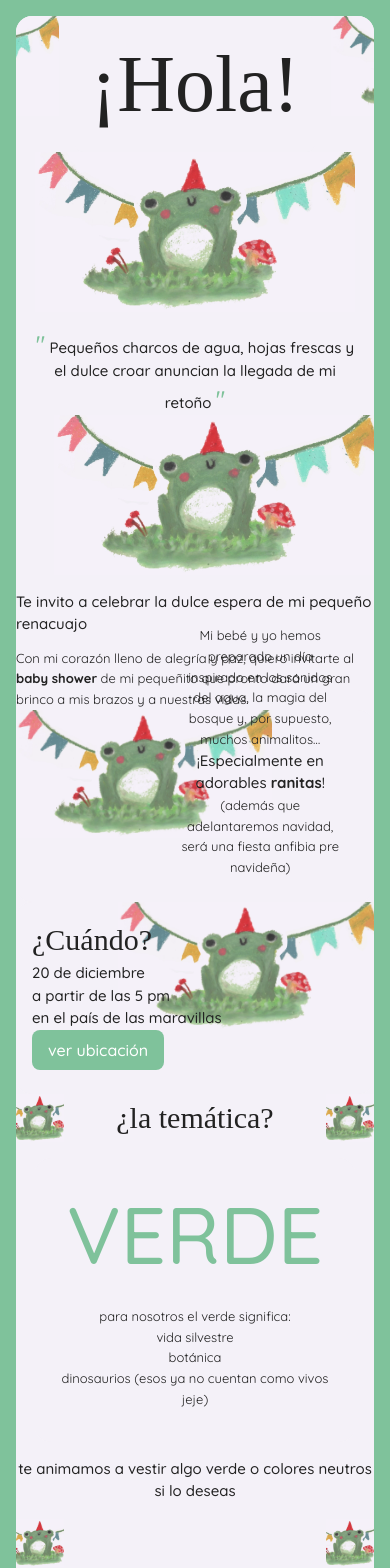
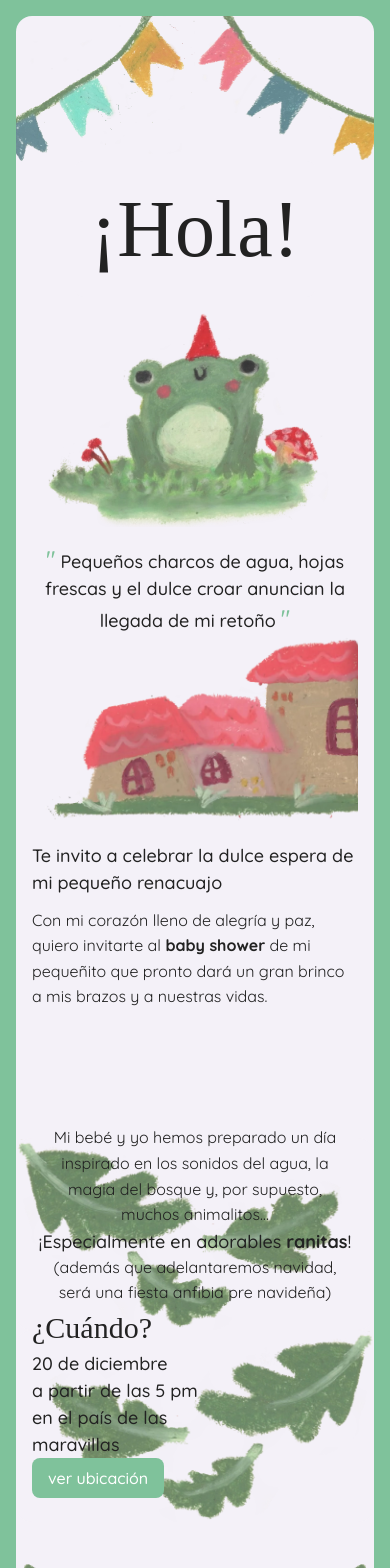
Before and after one commit to pedro-carpio/eventa-invites, an Angular app: page /invitacion/croac in a window 390 px wide. Shown: the top 1568 px of the page. Built offline with nearby package versions, Linux system fonts and the light colour scheme; a web font is replaced by a local one.

Commit message:
feat: Enhance Baby Shower invitation layout and improve modal responsiveness

```diff
--- a/src/app/components/event/baby-shower/invite.html
+++ b/src/app/components/event/baby-shower/invite.html
@@ -6,21 +6,22 @@
     class="container-invite flex flex-col items-center w-full rounded-2xl overflow-y-hidden overflow-x-hidden"
     style="max-width: calc(min(100% - 2em, 1080px))"
   >
-    <!-- 1. Título Principal con banderines -->
-    <div class="flex items-start justify-center gap-4 w-full">
+    <!-- 1. Banderines (siempre visibles) -->
+    <div class="flex items-center justify-center gap-0 w-full">
       <img
-        src="/croac.webp"
+        src="/banderin-izquierdo.webp"
         alt="Banderín izquierdo"
         class="w-50 sm:w-80 md:w-100 object-cover flex-shrink-0"
       />
+      <!-- Hola solo en md+ (dentro de los banderines) -->
       <h2
-        class="typography-h2 text-center px-4 py-2 rounded-lg"
-        style="background-color: #f4f1f8; font-size: 80px; align-self: flex-end"
+        class="hidden md:block typography-h2 text-center px-4 py-2 rounded-lg"
+        style="background-color: #f4f1f8; font-size: 80px"
       >
         ¡Hola!
       </h2>
       <img
-        src="/croac.webp"
+        src="/banderin-derecho.webp"
         alt="Banderín derecho"
         class="w-50 sm:w-80 md:w-100 object-cover flex-shrink-0"
       />
@@ -28,7 +29,15 @@
 
     <!-- 2. Imagen + Quote -->
     <div class="w-full max-w-2xl flex flex-col items-center gap-4">
-      <img src="/croac.webp" alt="Sapito" class="w-full max-w-xs object-cover" />
+      <!-- Título "Hola" solo en móviles (md:hidden) -->
+      <h2
+        class="md:hidden typography-h2 text-center px-4 py-2 rounded-lg"
+        style="background-color: #f4f1f8; font-size: 80px"
+      >
+        ¡Hola!
+      </h2>
+
+      <img src="/sapito.webp" alt="Sapito" class="w-full max-w-xs object-cover" />
       <p class="typography-2 text-center px-4">
         <span class="text-2xl" style="color: #7fc29b">"</span>
         Pequeños charcos de agua, hojas frescas y el dulce croar anuncian la llegada de mi retoño
@@ -37,14 +46,14 @@
     </div>
 
     <!-- 3. Sección Izquierda - Invitación Principal -->
-    <div class="w-full max-w-2xl flex flex-col gap-4 items-center">
+    <div class="w-full flex flex-col gap-4 items-center px-4 md:px-0">
       <!-- Imagen arriba -->
       <div class="w-full flex justify-end">
-        <img src="/croac.webp" alt="Decoración" class="w-full max-w-xs object-cover" />
+        <img src="/hongo-casitas.webp" alt="Decoración" class="w-full max-w-2xl object-cover" />
       </div>
 
       <!-- Contenido abajo -->
-      <div class="w-full max-w-lg flex flex-col gap-3">
+      <div class="w-full flex flex-col gap-3 md:ml-10">
         <p class="typography-2">Te invito a celebrar la dulce espera de mi pequeño renacuajo</p>
         <p class="typography-3">
           Con mi corazón lleno de alegría y paz, quiero invitarte al
@@ -55,19 +64,19 @@
     </div>
 
     <!-- 4. Imagen + Contenido Descriptivo -->
-    <div class="w-full max-w-2xl relative h-48 md:h-64">
+    <div class="w-full max-w-4xl relative mt-32 sm:mt-24 md:mt-20 h-48 md:h-64">
       <!-- Fondo de ancho completo (z-index bajo) -->
       <div class="absolute inset-0 section-container z-0"></div>
 
       <!-- Imagen (z-index bajo) -->
       <div class="absolute left-0 top-0 z-0">
-        <img src="/croac.webp" alt="Decoración" class="h-32 md:h-48 object-cover" />
+        <img src="/hojas.webp" alt="Decoración" class="h-48 md:h-64 object-cover" />
       </div>
 
       <!-- Contenido (z-index alto, sangra sobre la imagen) -->
       <div class="absolute inset-0 z-10 flex flex-col gap-3 justify-end px-4 py-6">
         <div class="flex justify-end">
-          <div class="w-3/5">
+          <div class="w-full md:w-4/5">
             <p class="typography-3 text-center px-4">
               Mi bebé y yo hemos preparado un día inspirado en los sonidos del agua, la magia del
               bosque y, por supuesto, muchos animalitos…
@@ -90,7 +99,12 @@
 
       <!-- Imagen (z-index bajo, derecha) -->
       <div class="absolute right-0 top-0 z-0">
-        <img src="/croac.webp" alt="Decoración" class="h-32 md:h-48 bject-cover" />
+        <img
+          src="/hojas.webp"
+          alt="Decoración"
+          class="h-48 md:h-64 object-cover"
+          style="transform: scaleX(-1)"
+        />
       </div>
 
       <!-- Contenido (z-index alto, sangra sobre la imagen) -->
@@ -110,11 +124,20 @@
     </div>
 
     <!-- 6. Temática - Centro -->
-    <div class="w-full max-w-2xl flex flex-col items-center gap-4">
+    <div class="w-full max-w-4xl m-10 flex flex-col items-center gap-4">
       <div class="flex gap-4 items-center justify-between w-full">
-        <img src="/croac.webp" alt="Decoración" class="w-12 h-12 md:w-16 md:h-16 object-cover" />
+        <img
+          src="/arbolitos.webp"
+          alt="Decoración"
+          class="w-16 h-16 md:w-32 md:h-32 object-cover"
+        />
         <h2 class="typography-h2">¿la temática?</h2>
-        <img src="/croac.webp" alt="Decoración" class="w-12 h-12 md:w-16 md:h-16 object-cover" />
+        <img
+          src="/arbolitos.webp"
+          alt="Decoración"
+          class="w-16 h-16 md:w-32 md:h-32 object-cover"
+          style="transform: scaleX(-1)"
+        />
       </div>
 
       <div class="section-container text-center max-w-xs">
@@ -135,8 +158,12 @@
       </p>
 
       <div class="flex gap-4 justify-between w-full">
-        <img src="/croac.webp" alt="Decoración" class="w-12 h-12 md:w-16 md:h-16 object-cover" />
-        <img src="/croac.webp" alt="Decoración" class="w-12 h-12 md:w-16 md:h-16 object-cover" />
+        <img
+          src="/estrellitas.webp"
+          alt="Decoración"
+          class="w-16 h-16 md:w-32 md:h-32 object-cover"
+        />
+        <img src="/luna.webp" alt="Decoración" class="w-16 h-16 md:w-32 md:h-32 object-cover" />
       </div>
     </div>
 
@@ -177,9 +204,9 @@
     <!-- 8. Imagen central -->
     <div class="w-full max-w-2xl flex items-center justify-center gap-4">
       <img
-        src="/croac.webp"
+        src="/hongos.webp"
         alt="Decoración"
-        class="w-full max-w-xs mx-auto rounded-l object-cover"
+        class="w-full max-w-2xl mx-auto rounded-l object-cover"
       />
     </div>
 
@@ -213,7 +240,7 @@
         class="flex-1 h-0.5"
         style="background: linear-gradient(to right, #7fc29b, transparent)"
       ></svg>
-      <img src="/croac.webp" alt="Decoración" class="w-12 h-12 md:w-16 md:h-16 object-cover" />
+      <img src="/muerdago.webp" alt="Decoración" class="w-16 h-16 md:w-32 md:h-32 object-cover" />
       <svg
         class="flex-1 h-0.5"
         style="background: linear-gradient(to left, #7fc29b, transparent)"
@@ -247,7 +274,7 @@
         class="flex-1 h-0.5"
         style="background: linear-gradient(to right, #7fc29b, transparent)"
       ></svg>
-      <img src="/croac.webp" alt="Decoración" class="w-12 h-12 md:w-16 md:h-16 object-cover" />
+      <img src="/nueces.webp" alt="Decoración" class="w-16 h-16 md:w-32 md:h-32 object-cover" />
       <svg
         class="flex-1 h-0.5"
         style="background: linear-gradient(to left, #7fc29b, transparent)"
@@ -279,7 +306,11 @@
     </div>
 
     <!-- 15. Imagen final -->
-    <img src="/croac.webp" alt="Decoración" class="w-full max-w-xs rounded-l object-cover" />
+    <img
+      src="/casita-hongo.webp"
+      alt="Decoración"
+      class="w-full max-w-3xl rounded-l object-cover"
+    />
 
     <!-- Location Modal -->
     @if (isLocationModalOpen()) {
--- a/src/app/components/event/baby-shower/invite.ts
+++ b/src/app/components/event/baby-shower/invite.ts
@@ -175,7 +175,7 @@ const BABY_SHOWER_INVITE_MOCK_DATA: BabyShower = {
       giftListTag: 'También tengo una lista de deseos',
 
       // REGALO COLECTIVO / VAQUITA
-      collectiveGiftTitle: 'Regalo Colectivo - Vaquita',
+      collectiveGiftTitle: 'Regalo Colectivo',
       collectiveGiftDescription:
         'Estamos haciendo vaquita para comprar lo necesario. Lo dejamos a tu cariño ❤',
       collectiveGiftButtonTag: 'Unirme a la vaquita',
--- a/src/app/components/template/modal/shared-modal-wrapper.component.ts
+++ b/src/app/components/template/modal/shared-modal-wrapper.component.ts
@@ -11,12 +11,12 @@ import { CommonModule } from '@angular/common';
   imports: [CommonModule],
   template: `
     <div
-      class="fixed inset-0 z-50 flex items-center justify-center bg-gray-500 bg-opacity-40 backdrop-blur-sm"
+      class="fixed inset-0 z-50 flex items-center justify-center bg-gray-500 bg-opacity-10 backdrop-blur-sm"
       (click)="onBackdropClick()"
       *ngIf="isOpen()"
     >
       <div
-        class="bg-white rounded-lg m-4 max-w-md w-full shadow-xl max-h-[90vh] overflow-y-auto"
+        class="bg-white rounded-lg m-4 max-w-4xl w-full shadow-xl max-h-[95vh] overflow-y-auto"
         (click)="$event.stopPropagation()"
       >
         <ng-content></ng-content>
--- a/src/styles.css
+++ b/src/styles.css
@@ -64,17 +64,29 @@
   /* Tipografía 2 - Información destacada */
   .typography-2 {
     font-family: 'Quicksand', sans-serif;
-    font-size: 15px;
+    font-size: 18px;
     font-weight: 500;
     color: #222222;
+  }
+
+  @media (min-width: 768px) {
+    .typography-2 {
+      font-size: 30px;
+    }
   }
 
   /* Tipografía 3 - Genérico */
   .typography-3 {
     font-family: 'Quicksand', sans-serif;
-    font-size: 13px;
+    font-size: 16px;
     color: #222222;
     line-height: 1.6;
+  }
+
+  @media (min-width: 768px) {
+    .typography-3 {
+      font-size: 26px;
+    }
   }
 
   /* Estilos para botones */
```
Also changed, not shown: src/app/components/template/modal/collective-qr-payment/collective-qr-payment.ts (+71 -22 lines), src/app/components/template/modal/gifts-gallery-modal/gifts-gallery-modal.ts (+71 -24 lines), src/app/components/template/modal/location-modal/location-modal.ts (+43 -6 lines).
